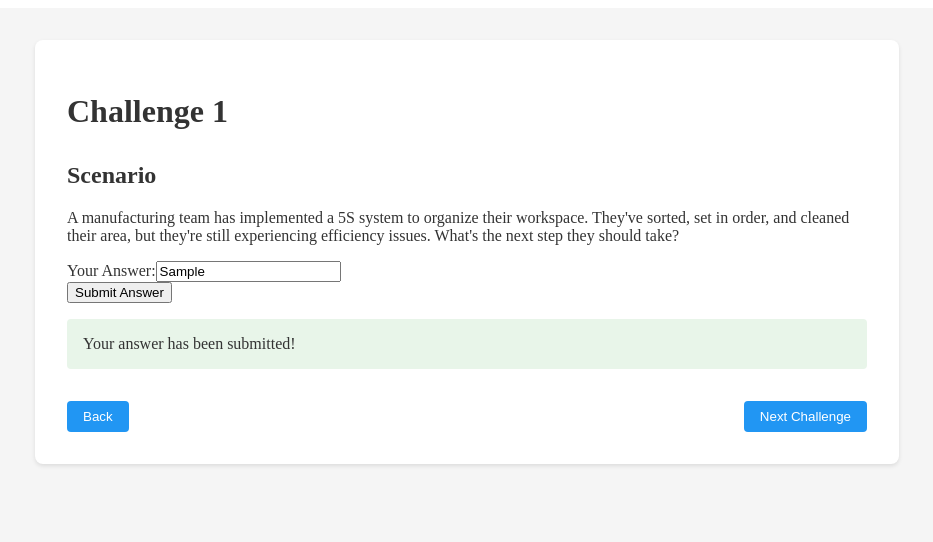
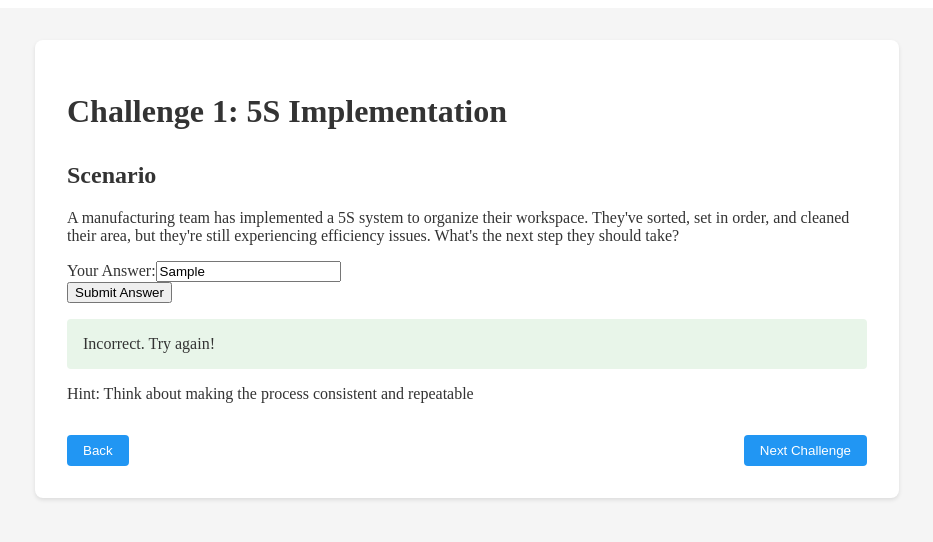
Before and after one commit to tipsyelifant/lean-gambit, a React (Vite) app: page /puzzle/1 in a window 1280 px wide. Both pictures are taken after typing "Sample" into the empty fields and a click on the button "Submit Answer". Shown: the top 542 px of the page, without its empty margins (173-1106 px from the left). Built offline with nearby package versions, Linux system fonts and the light colour scheme.

Commit message:
Update to 4 puzzles

```diff
--- a/src/pages/Puzzle.tsx
+++ b/src/pages/Puzzle.tsx
@@ -1,28 +1,78 @@
 import { useState } from 'react';
 import { useParams, useNavigate } from 'react-router-dom';
+
+// Define the challenges and their answers
+const challenges = {
+  '1': {
+    title: '5S Implementation',
+    scenario: 'A manufacturing team has implemented a 5S system to organize their workspace. They\'ve sorted, set in order, and cleaned their area, but they\'re still experiencing efficiency issues. What\'s the next step they should take?',
+    answer: 'standardize',
+    hint: 'Think about making the process consistent and repeatable'
+  },
+  '2': {
+    title: 'Value Stream Mapping',
+    scenario: 'A team is trying to identify waste in their process. They\'ve mapped out all their current steps, but they\'re not sure how to proceed. What tool should they use to analyze the flow of materials and information?',
+    answer: 'value stream mapping',
+    hint: 'It\'s a visual tool that shows the flow of materials and information'
+  },
+  '3': {
+    title: 'Kanban System',
+    scenario: 'A production line is experiencing inventory issues - sometimes they have too much stock, sometimes they run out. What system should they implement to control inventory levels?',
+    answer: 'kanban',
+    hint: 'It\'s a visual signaling system that originated in Japan'
+  },
+  '4': {
+    title: 'Kaizen Event',
+    scenario: 'A team has identified several improvement opportunities but is struggling to implement changes effectively. What type of focused improvement activity should they conduct?',
+    answer: 'kaizen',
+    hint: 'It\'s a Japanese term meaning "change for better"'
+  }
+};
 
 function Puzzle() {
   const { puzzleId } = useParams();
   const navigate = useNavigate();
   const [answer, setAnswer] = useState('');
   const [feedback, setFeedback] = useState('');
+  const [showHint, setShowHint] = useState(false);
+
+  const currentChallenge = challenges[puzzleId as keyof typeof challenges];
+
+  if (!currentChallenge) {
+    return (
+      <div className="puzzle-container">
+        <h1>Congratulations!</h1>
+        <p>You've completed all challenges!</p>
+        <button onClick={() => navigate('/')}>Return to Home</button>
+      </div>
+    );
+  }
 
   const handleSubmit = (e: React.FormEvent) => {
     e.preventDefault();
-    // TODO: Implement answer validation
-    setFeedback('Your answer has been submitted!');
+    const userAnswer = answer.toLowerCase().trim();
+
+    if (userAnswer === currentChallenge.answer) {
+      setFeedback('Correct! Moving to next challenge...');
+      setTimeout(() => {
+        if (Number(puzzleId) < 4) {
+          navigate(`/puzzle/${Number(puzzleId) + 1}`);
+        } else {
+          navigate('/');
+        }
+      }, 1500);
+    } else {
+      setFeedback('Incorrect. Try again!');
+      setShowHint(true);
+    }
   };
 
   return (
     <div className="puzzle-container">
-      <h1>Challenge {puzzleId}</h1>
+      <h1>Challenge {puzzleId}: {currentChallenge.title}</h1>
       <div className="puzzle-content">
         <h2>Scenario</h2>
-        <p>
-          A manufacturing team has implemented a 5S system to organize their workspace.
-          They've sorted, set in order, and cleaned their area, but they're still experiencing
-          efficiency issues. What's the next step they should take?
-        </p>
+        <p>{currentChallenge.scenario}</p>
         <form onSubmit={handleSubmit}>
           <div className="answer-input">
             <label htmlFor="answer">Your Answer:</label>
@@ -36,13 +86,16 @@ function Puzzle() {
           </div>
           <button type="submit">Submit Answer</button>
         </form>
-        {feedback && <p className="feedback">{feedback}</p>}
+        {feedback && <p className={`feedback ${feedback.includes('Correct') ? 'correct' : 'incorrect'}`}>{feedback}</p>}
+        {showHint && <p className="hint">Hint: {currentChallenge.hint}</p>}
       </div>
       <div className="navigation-buttons">
         <button onClick={() => navigate('/letter')}>Back</button>
-        <button onClick={() => navigate(`/puzzle/${Number(puzzleId) + 1}`)}>
-          Next Challenge
-        </button>
+        {Number(puzzleId) < 4 && (
+          <button onClick={() => navigate(`/puzzle/${Number(puzzleId) + 1}`)}>
+            Next Challenge
+          </button>
+        )}
       </div>
     </div>
   );
```
